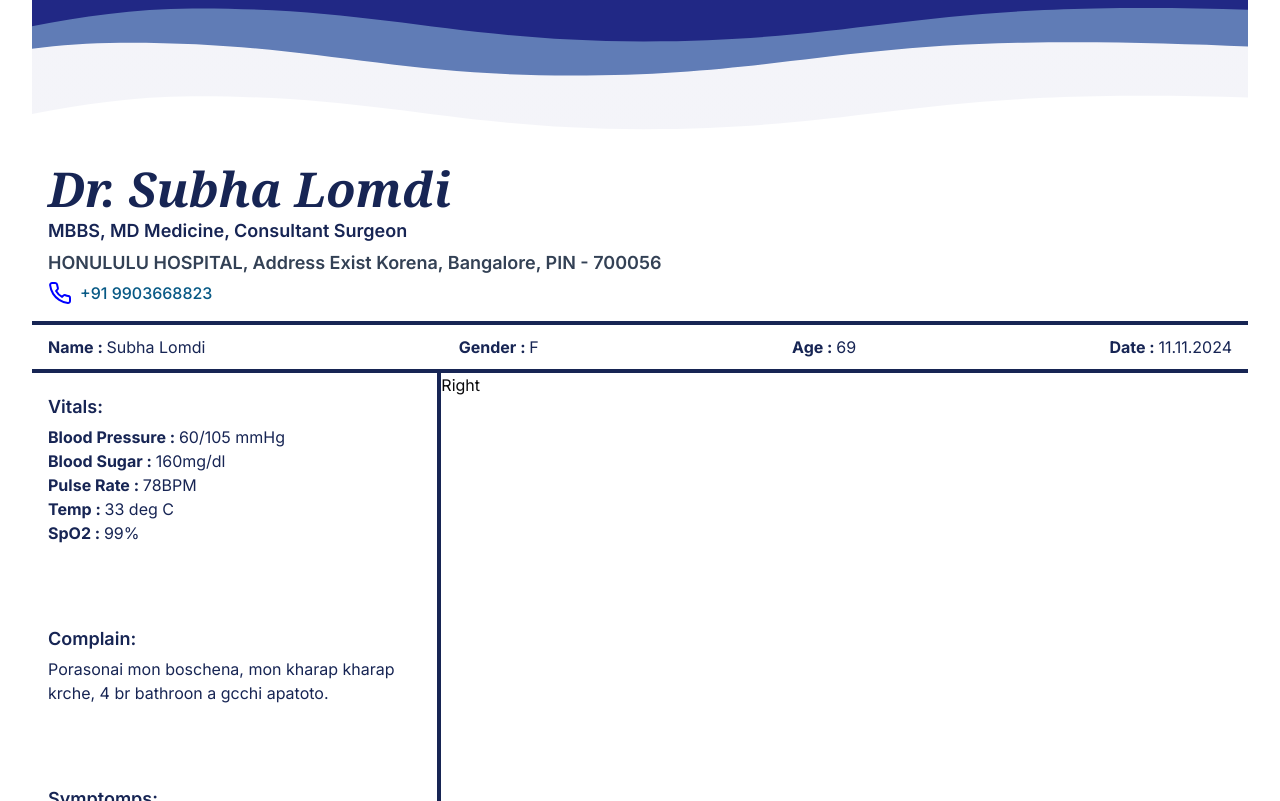
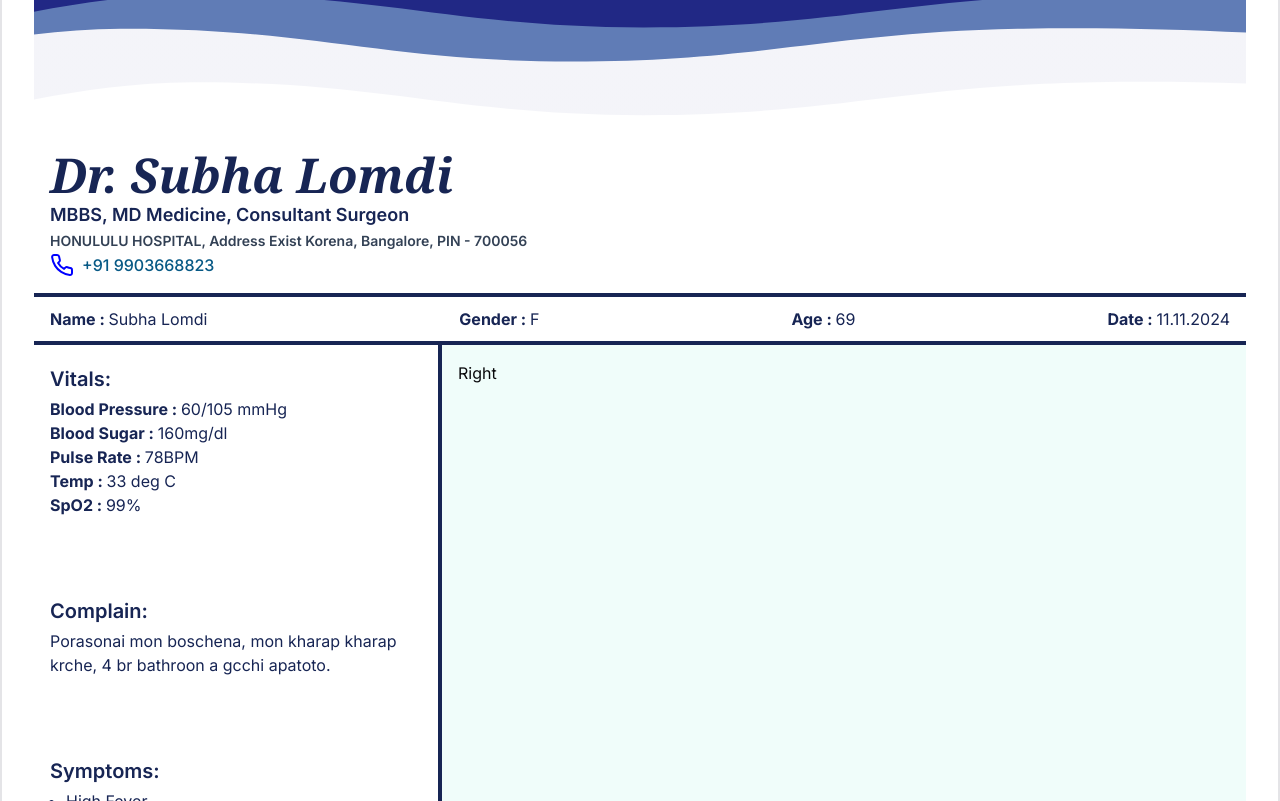
Before and after one commit to msanchariii/mediscript, a Next.js app: page /prescription in a window 1280 px wide. Shown: the part 139-940 px from the top of the page. Built offline with nearby package versions, Linux system fonts and the light colour scheme.

Commit message:
smol changes in prescription ui

```diff
--- a/src/app/layout.tsx
+++ b/src/app/layout.tsx
@@ -34,7 +34,7 @@ export default function RootLayout({
                     enableSystem
                     disableTransitionOnChange
                 >
-                    <Nav />
+                    {/* <Nav /> */}
                     {children}
                 </ThemeProvider>
             </body>
--- a/src/app/prescription/page.tsx
+++ b/src/app/prescription/page.tsx
@@ -1,10 +1,10 @@
 import Image from "next/image";
-import { Phone } from "lucide-react"
+import { Phone } from "lucide-react";
 
 export default function Page({
     searchParams,
 }: {
-    searchParams: { id: string }
+    searchParams: { id: string };
 }) {
     const id = searchParams.id;
     console.log(id);
@@ -13,113 +13,125 @@ export default function Page({
         "Blood Pressure": "60/105 mmHg",
         "Blood Sugar": "160mg/dl",
         "Pulse Rate": "78BPM",
-        "Temp": "33 deg C",
-        "SpO2": "99%",
-    }
+        Temp: "33 deg C",
+        SpO2: "99%",
+    };
     const patientDetails: { [key: string]: string } = {
-        "Name": "Subha Lomdi",
-        "Gender": "F",
-        "Age": "69",
-        "Date": "11.11.2024",
-    }
-    const purpose = "Porasonai mon boschena, mon kharap kharap krche, 4 br  bathroon a gcchi apatoto.";
+        Name: "Subha Lomdi",
+        Gender: "F",
+        Age: "69",
+        Date: "11.11.2024",
+    };
+    const purpose =
+        "Porasonai mon boschena, mon kharap kharap krche, 4 br  bathroon a gcchi apatoto.";
 
-    const symptomps = ["High Fever",
+    const symptomps = [
+        "High Fever",
         "cough",
         "gay gay habvab",
         "Prerna",
         "Rumal dia dhaka takanon",
-        "lab  kora"];
-
+        "lab  kora",
+    ];
 
     return (
-        <div className=" w-full min-h-screen mx-auto p-4 max-w-7xl relative z-50">
-
-            <div className="bg-white h-full w-full p-4 divide-y-4  divide-blue-950">
+        <div className=" w-full min-h-screen mx-auto p-4 max-w-7xl relative z-50 border-2 my-12 rounded">
+            <div className="bg-white h-full w-full p-4 divide-y-4  divide-blue-950 rounded">
                 {/* Header Section */}
                 <div className="">
                     {/* Image */}
-                    <div className="relative w-full h-48 " >
-                        <Image className="object-cover" src="/wave.svg" alt="logo" fill={true} />
+                    <div className="relative w-full h-48 ">
+                        <Image
+                            className="object-cover"
+                            src="/wave.svg"
+                            alt="logo"
+                            fill={true}
+                        />
                     </div>
                     {/* Doctor */}
-                    <div className="p-4 space-y-1">
-                        <h1 className="text-5xl font-serif italic font-bold text-blue-950">Dr. Subha Lomdi</h1>
-                        <p className="text-lg font-semibold text-blue-950">MBBS, MD Medicine, Consultant Surgeon</p>
-                        <p className="text-lg text-slate-700 font-semibold">HONULULU HOSPITAL, Address Exist Korena, Bangalore, PIN - 700056</p>
+                    <div className="p-4 space-y-0.5">
+                        <h1 className="text-5xl font-serif italic font-bold text-blue-950">
+                            Dr. Subha Lomdi
+                        </h1>
+                        <p className="text-lg font-semibold text-blue-950">
+                            MBBS, MD Medicine, Consultant Surgeon
+                        </p>
+                        <p className="text-sm text-slate-700 font-semibold">
+                            HONULULU HOSPITAL, Address Exist Korena, Bangalore,
+                            PIN - 700056
+                        </p>
                         <div className="flex items-center">
                             <Phone color="blue" />
-                            <p className="text-sky-800 ml-2 font-medium">+91 9903668823</p>
+                            <p className="text-sky-800 ml-2 font-medium">
+                                +91 9903668823
+                            </p>
                         </div>
                     </div>
                 </div>
                 {/* Patient details section */}
                 <div className="text-blue-950 h-12 flex justify-between items-center p-4">
-                    {
-                        Object.keys(patientDetails).map((key) => {
+                    {Object.keys(patientDetails).map((key) => {
                         return (
-                                <div className="">
+                            <div className="" key={key}>
                                 <p>
                                     <strong>{key} : </strong>
-                                        {patientDetails[key]}</p>
+                                    {patientDetails[key]}
+                                </p>
                             </div>
-                            )
-                        })
-                    }
+                        );
+                    })}
                 </div>
                 {/* Main Prescription section */}
                 <div className="w-full flex divide-x-4 divide-blue-950 min-h-screen">
                     {/* Left section */}
-                    <div className=" w-1/3 bg-white text-blue-950 min-h-96 space-y-20 p-4 " >
+                    <div className=" w-1/3 bg-white text-blue-950 min-h-96 space-y-20 p-4 ">
                         <div>
-                            <h3 className=" font-semibold text-lg my-1">Vitals: </h3>
-                            {
-                                Object.keys(vitals).map((key) => {
+                            <h3 className=" font-semibold text-xl my-1">
+                                Vitals:{" "}
+                            </h3>
+                            {Object.keys(vitals).map((key) => {
                                 return (
-                                        <div className="">
+                                    <div className="" key={key}>
                                         <p>
-                                                <strong>{key} :   </strong>
-                                                {vitals[key]}</p>
-
+                                            <strong>{key} : </strong>
+                                            {vitals[key]}
+                                        </p>
                                     </div>
-                                    )
-                                })
-
-                            }
+                                );
+                            })}
                         </div>
                         <div className="text-left">
-                            <h3 className=" font-semibold text-lg my-1">Complain: </h3>
+                            <h3 className=" font-semibold text-xl my-1">
+                                Complain:{" "}
+                            </h3>
                             <p>
                                 {/* <strong>Purpose: </strong> */}
-                                {purpose}</p>
-
+                                {purpose}
+                            </p>
                         </div>
                         <div className="text-left">
-                            <h3 className=" font-semibold text-lg my-1">Symptomps: </h3>
+                            <h3 className=" font-semibold text-xl my-1">
+                                Symptoms:{" "}
+                            </h3>
 
                             <div className=" pl-4">
                                 {/* <strong>Symptoms: </strong> */}
                                 <ul className=" list-disc ">
-                                    {symptomps.map((symptom) => {
-                                        return (
-                                            <li>{symptom}</li>
-                                        )
+                                    {symptomps.map((symptom, index) => {
+                                        return <li key={index}>{symptom}</li>;
                                     })}
                                 </ul>
                             </div>
-
                         </div>
                     </div>
                     {/* Right section */}
-                    <div className=" w-2/3 min-h-96">
-                        Right</div>
+                    <div className=" w-2/3 min-h-96 p-4 bg-teal-50">Right</div>
                 </div>
                 {/* Footer section */}
-                <div className=" p-4 bg-blue-950 text-center align-middle h-[160px] flex items-center justify-center font-semibold text-lg">
-                    {/* <p className="font-semibold align-middle h-full ">Prescription generated by medicript</p> */}
+                <div className=" p-4 uppercase bg-blue-950 text-center align-middle h-[160px] flex items-center justify-center font-semibold text-lg text-white">
                     Prescription generated by medicript
                 </div>
             </div>
         </div>
-    )
+    );
 }
```
Lines whose indentation alone changed are shown as unchanged.
